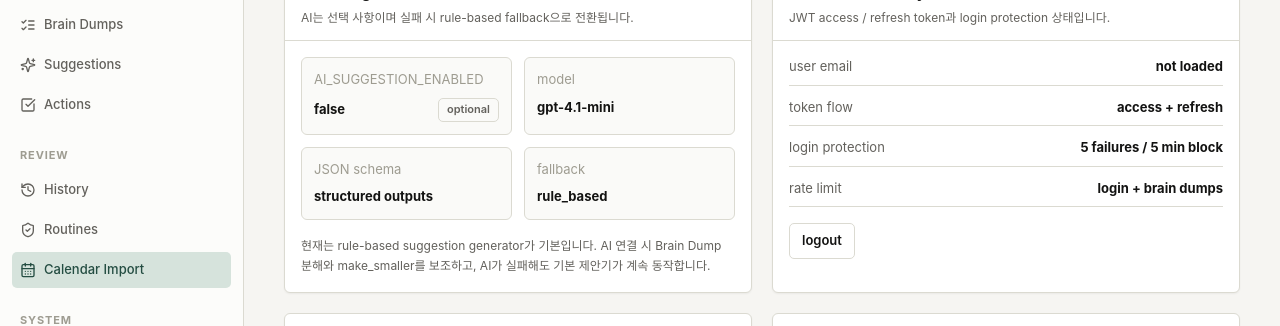
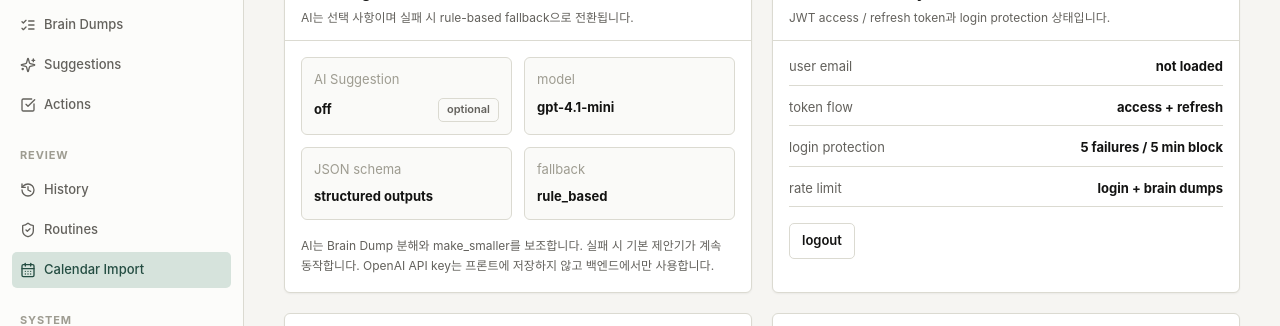
Before and after one commit to AdhdTodo/WebFront, a React (Vite) app: page /settings in a window 1280 px wide. Shown: the part 165-491 px from the top of the page. Built offline with nearby package versions, Linux system fonts and the light colour scheme; no server answers.

Commit message:
chore: polish ai settings display

```diff
--- a/src/components/settings/AiSettingsPanel.tsx
+++ b/src/components/settings/AiSettingsPanel.tsx
@@ -3,19 +3,21 @@ import { Badge } from "../common/Badge";
 import { Card } from "../common/Card";
 
 export function AiSettingsPanel() {
+  const aiStatus = env.aiSuggestionEnabled ? "enabled" : "off";
+
   return (
     <Card title="AI settings" meta="AI는 선택 사항이며 실패 시 rule-based fallback으로 전환됩니다.">
       <div className="grid grid-cols-1 gap-3 text-[13px] sm:grid-cols-2">
         <div className="rounded-card border border-border bg-input p-3">
-          <div className="text-textMuted">AI_SUGGESTION_ENABLED</div>
+          <div className="text-textMuted">AI Suggestion</div>
           <div className="mt-2 flex items-center justify-between">
-            <strong>{env.aiSuggestionEnabled ? "true" : "false"}</strong>
-            <Badge tone="muted">optional</Badge>
+            <strong>{aiStatus}</strong>
+            <Badge tone={env.aiSuggestionEnabled ? "green" : "muted"}>optional</Badge>
           </div>
         </div>
         <div className="rounded-card border border-border bg-input p-3">
           <div className="text-textMuted">model</div>
-          <strong className="mt-2 block">gpt-4.1-mini</strong>
+          <strong className="mt-2 block">{env.aiModel}</strong>
         </div>
         <div className="rounded-card border border-border bg-input p-3">
           <div className="text-textMuted">JSON schema</div>
@@ -27,8 +29,8 @@ export function AiSettingsPanel() {
         </div>
       </div>
       <p className="mt-4 text-[12px] leading-5 text-textSecondary">
-        현재는 rule-based suggestion generator가 기본입니다. AI 연결 시 Brain Dump 분해와
-        make_smaller를 보조하고, AI가 실패해도 기본 제안기가 계속 동작합니다.
+        AI는 Brain Dump 분해와 make_smaller를 보조합니다. 실패 시 기본 제안기가 계속
+        동작합니다. OpenAI API key는 프론트에 저장하지 않고 백엔드에서만 사용합니다.
       </p>
     </Card>
   );
--- a/src/config/env.ts
+++ b/src/config/env.ts
@@ -2,4 +2,5 @@ export const env = {
   apiBaseUrl: import.meta.env.VITE_API_BASE_URL ?? "http://127.0.0.1:8001/api/v1",
   useMocks: import.meta.env.VITE_USE_MOCKS === "true",
   aiSuggestionEnabled: import.meta.env.VITE_AI_SUGGESTION_ENABLED === "true",
+  aiModel: import.meta.env.VITE_AI_MODEL ?? "gpt-4.1-mini",
 };
```
Also changed, not shown: 2 other files (tests, documents, lock files or other folders).
